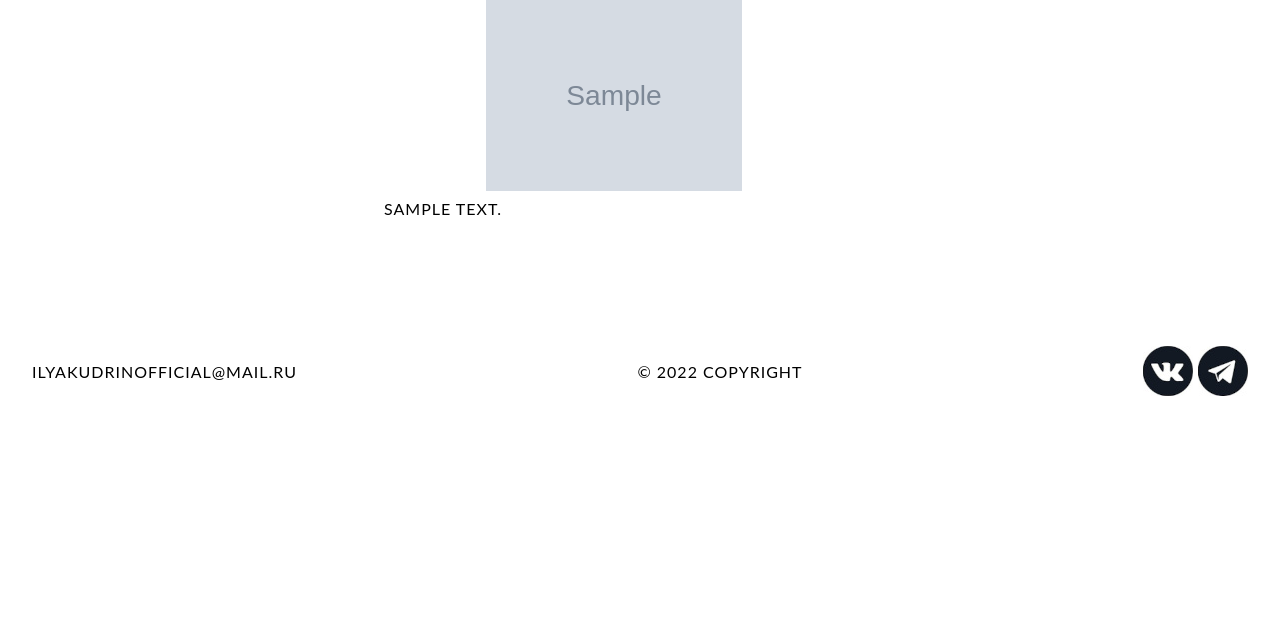
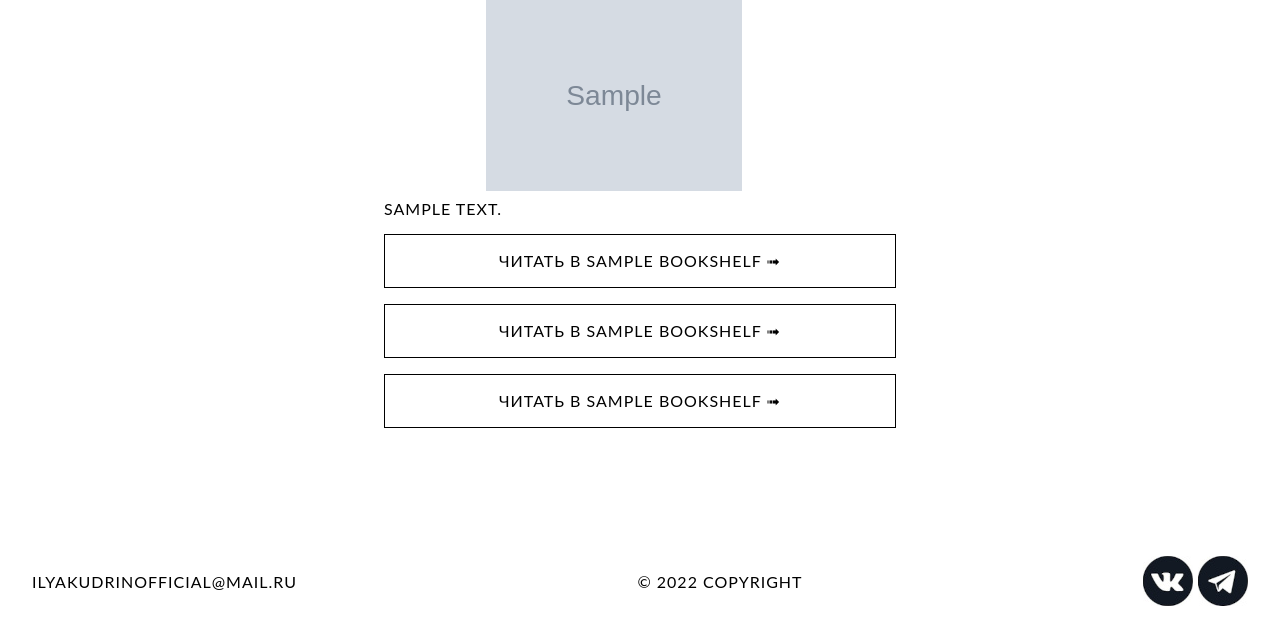
Before and after one commit to ilyakudrinoff/ilyakudrin, a Django app: page /bookshelf/1 in a window 1280 px wide. Shown: the part 197-838 px from the top of the page. Before the commit the page ends 593 px from the top, so only its background shows below. Run offline with Django 4.2, Linux system fonts and the light colour scheme; tables that the repository leaves empty hold one stand-in row (values such as "Sample post"); grey boxes marked "Sample" are stand-in pictures.

Commit message:
Добавлены кнопки ссылок на книгу

```diff
--- a/kudrin/admin.py
+++ b/kudrin/admin.py
@@ -3,14 +3,14 @@ from .models import News, Store, BookShelf
 
 
 class BookshelfAdmin(admin.ModelAdmin):
-    list_display = ('name', 'image', 'description', 'created_at', 'updated_at', 'link_1', 'link_2', 'link_3',)
+    list_display = ('name', 'image', 'description', 'created_at', 'updated_at', 'name_1', 'name_2', 'name_3',)
     search_fields = ('name', 'description',)
     fieldsets = (
         ("Краткая характеристика книги", {
             'fields': ('name', 'description', 'image')
         }),
         ("Ссылки", {
-            'fields': ('link_1', 'link_2', 'link_3',)
+            'fields': ('name_1', 'link_1', 'name_2', 'link_2', 'name_3', 'link_3',)
         })
     )
 
--- a/kudrin/models.py
+++ b/kudrin/models.py
@@ -50,8 +50,11 @@ class BookShelf(TimeStampedModel):
     name = models.CharField('Название', max_length=200)
     image = models.ImageField('Изображение', upload_to='static/imgbooks', default='default.jpg')
     description = models.TextField('Описание')
+    name_1 = models.CharField('Имя ссылки 1', blank=True, max_length=20)
     link_1 = models.CharField('Ссылка 1', blank=True, max_length=200)
+    name_2 = models.CharField('Имя ссылки 2', blank=True, max_length=20)
     link_2 = models.CharField('Ссылка 2', blank=True, max_length=200)
+    name_3 = models.CharField('Имя ссылки 3', blank=True, max_length=20)
     link_3 = models.CharField('Ссылка 3', blank=True, max_length=200)
 
     class Meta:
--- a/static/css/kudrin.css
+++ b/static/css/kudrin.css
@@ -108,12 +108,25 @@ article ul li {
 }
 
 .link-list {
-    padding: 0;
+    padding: 0.5em;
+    margin-top: 2em;
     float: right;
     background-color: #fff;
-    padding: 0.5em;
     border: 0.2em solid black;
     cursor: pointer;
+}
+
+/* BOOK DETAIL */
+.link-book {
+    display: flex;
+    flex-direction: column;
+}
+
+.link-book a {
+    margin-top: 1em;
+    border: 0.1em solid black;
+    text-align: center;
+
 }
 /* ПАГИНАЦИЯ */
 .pag-nav ul{
--- a/templates/kudrin/book_detail.html
+++ b/templates/kudrin/book_detail.html
@@ -15,5 +15,10 @@
             <p class="text-list">{{ book.description }}</p>
         </li>
     </ul>
+    <div class="link-book">
+        <a href="{{ book.link_1 }}" target="_blank">Читать в {{ book.name_1 }} ➟</a>
+        <a href="{{ book.link_2 }}" target="_blank">Читать в {{ book.name_2 }} ➟</a>
+        <a href="{{ book.link_3 }}" target="_blank">Читать в {{ book.name_3 }} ➟</a>
+    </div>
 </article>
 {% endblock %}
```
Also changed, not shown: kudrin/migrations/0004_bookshelf_name_1_bookshelf_name_2_bookshelf_name_3.py (added).
